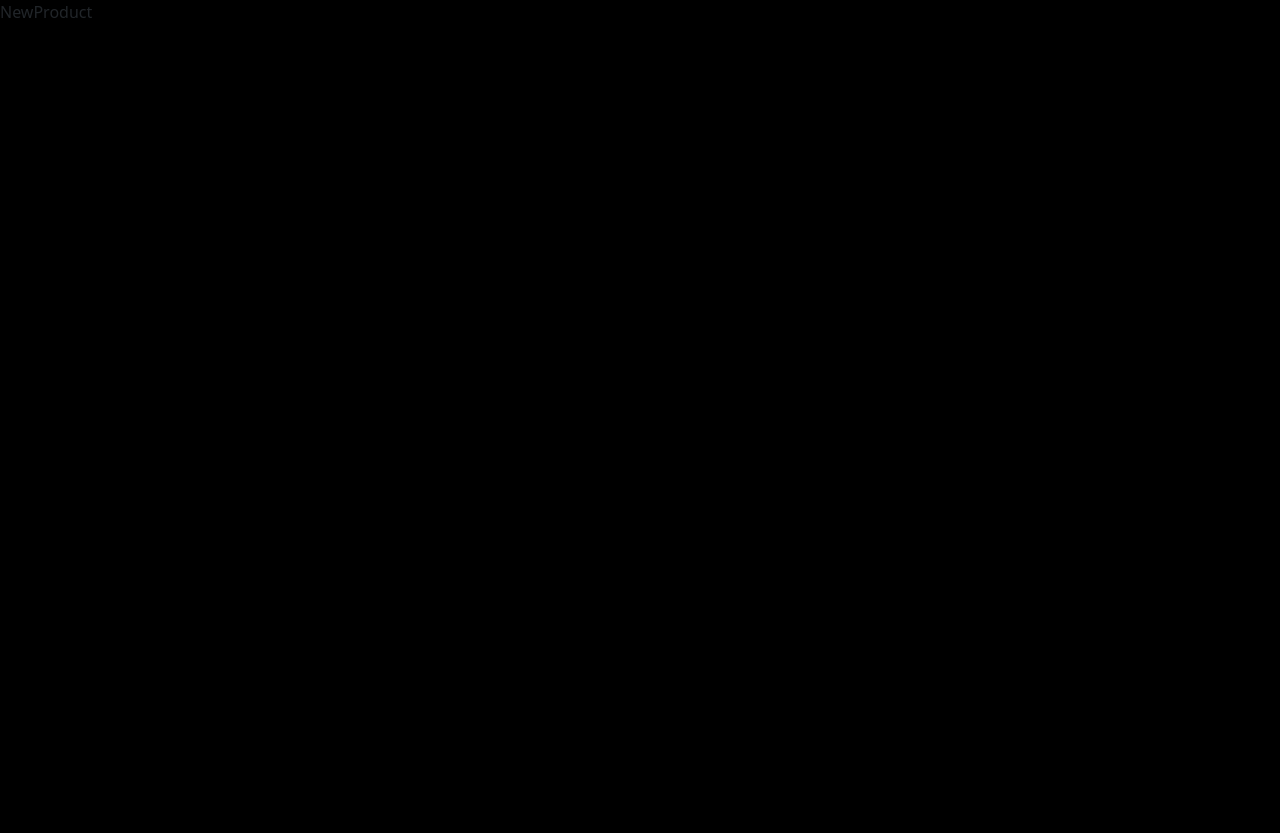
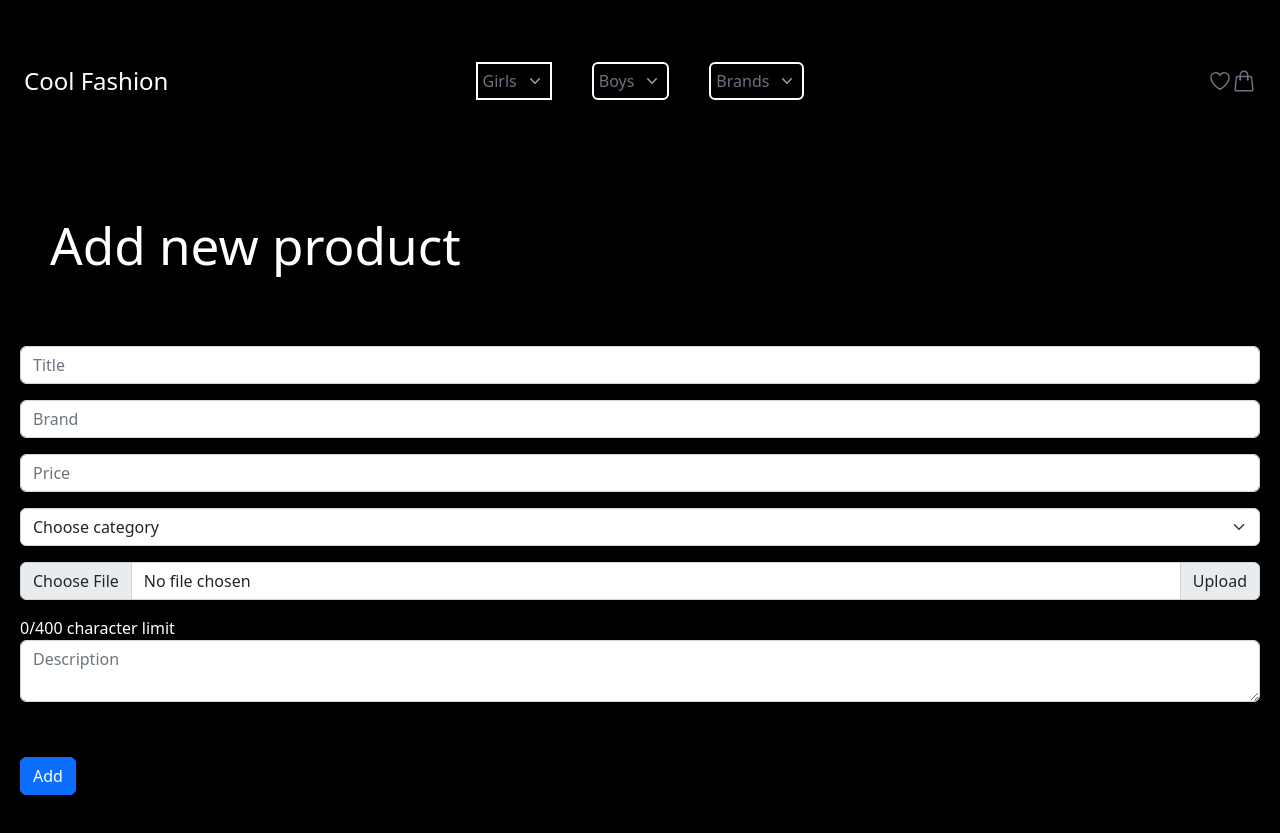
Before and after one commit to FJo88/CoolFashion, a React (Create React App) app: page /admin/new/product in a window 1280 px wide. Before the commit the page ends 800 px from the top, so only its background shows below. Built offline with nearby package versions, Linux system fonts and the light colour scheme.

Commit message:
add new produc page

```diff
--- a/src/components/Header.jsx
+++ b/src/components/Header.jsx
@@ -60,7 +60,7 @@ const boys = [
     href: '/category',
     icon: CalendarIcon,
   },
-  { name: 'Shorts', href: '#', icon: ShieldCheckIcon },
+  { name: 'Shorts', href: '/category', icon: ShieldCheckIcon },
 ]
 const brands = [{ name: 'Nike', href: '#' }, { name: 'Forever 21', href: '#' }, { name: 'Holister', href: '#' }, { name: 'Rue 21', href: '#' }, { name: 'Ralph Lauren', href: '#' }, { name: 'Adidas', href: '#' }]
 
--- a/src/pages/admin/NewProduct.jsx
+++ b/src/pages/admin/NewProduct.jsx
@@ -1,9 +1,89 @@
 import React from 'react'
+import { useState } from "react";
+import Header from '../../components/Header'
 
 const NewProduct = () => {
-  return (
-    <div>NewProduct</div>
-  )
+  const [characters, setCharacters] = useState("")
+
+  const checkCharacterLength = (e, character) => {
+    character(e.target.value)
+  }
+  return (<>
+    <Header />
+    <h1>Add new product</h1>
+    <form className="formContainer">
+      <div className="row mb-3">
+        <div className="col">
+          <input
+            type="text"
+            id="title"
+            name="title"
+            className="form-control title"
+            placeholder="Title"
+            pattern="[A-Za-zÀ-ž\s]{1,20}"
+            maxLength="20"
+            required
+          />
+        </div>
+      </div>
+      <div className="row mb-3">
+        <div className="col">
+          <input
+            type="text"
+            name="brand"
+            className="form-control brand"
+            placeholder="Brand"
+            pattern="[A-Za-zÀ-ž\s]{1,30}"
+            maxLength="30"
+            required
+          />
+        </div>
+      </div>
+      <div className="row mb-3">
+        <div className="col">
+          <input
+            type="price"
+            id="price"
+            name="price"
+            className="form-control"
+            placeholder="Price"
+            required
+          />
+        </div>
+      </div>
+      <div className="input-group mb-3">
+        <select className="form-select" id="inputGroupSelect01" required>
+          <option selected>Choose category</option>
+          <option value="1">One</option>
+          <option value="2">Two</option>
+          <option value="3">Three</option>
+        </select>
+      </div>
+
+      <div className="input-group mb-3">
+        <input type="file" accept="image/*"className="form-control" id="inputGroupFile02" required />
+        <label className="input-group-text" for="inputGroupFile02">Upload</label>
+      </div>
+      <p className="characterLength">{characters.length}/400 character limit</p>
+      <div className="row mb-3">
+        <div className="col">
+          <textarea
+            type="text"
+            id="description"
+            name="description"
+            className="form-control"
+            placeholder="Description"
+            maxLength="400"
+            onChange={(e) => checkCharacterLength(e, setCharacters)}
+            required
+          ></textarea>
+        </div>
+      </div>
+      <button className="btn btn-primary">
+        Add
+      </button>
+    </form>
+  </>)
 }
 
 export default NewProduct
```
